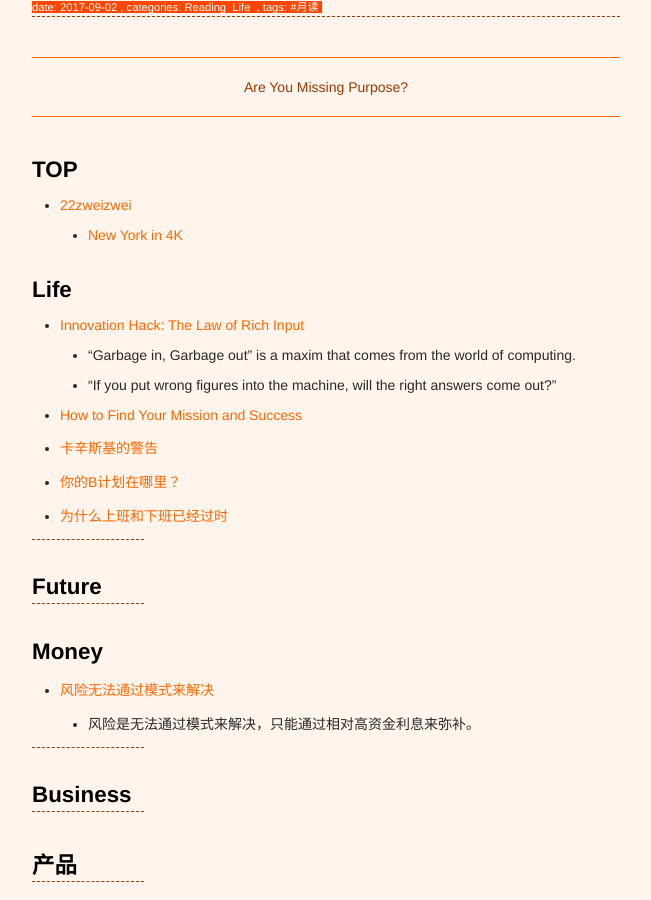
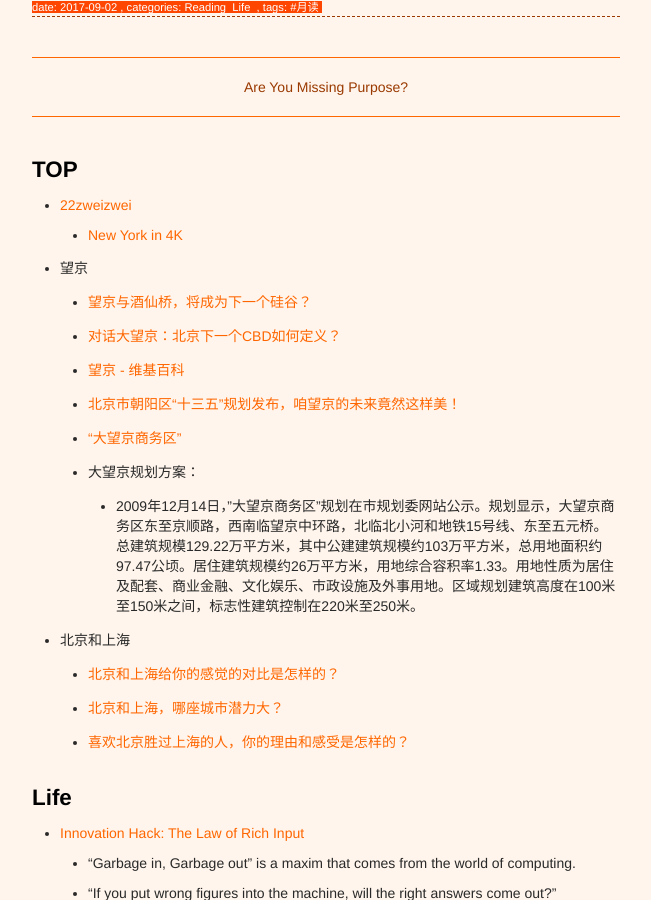
Before and after one commit to xianyuxmu/xianyuxmu.github.io, a Jekyll site: the page built from _posts/2017-09-02-monthly-reading.md, in a window 1280 px wide and 900 px high, scrolled down 202 px. Shown: the whole window, without its empty margins (314-965 px from the left). Built offline with Jekyll 4.4.1, drawn with Linux system fonts in a browser that asks for light colours; comment, search, counter and statistics services are not loaded; some of the changed text lies outside the part shown.

Commit message:
29 Sep. 2017

```diff
--- a/_posts/2017-09-02-monthly-reading.md
+++ b/_posts/2017-09-02-monthly-reading.md
@@ -18,6 +18,18 @@ tags:
 
 - [22zweizwei](https://www.youtube.com/user/22zweizwei/feed)
 	- [New York in 4K](https://www.youtube.com/watch?v=TmDKbUrSYxQ)
+- 望京
+	- [望京与酒仙桥，将成为下一个硅谷？](http://www.cyzone.cn/a/20160420/294366.html)
+	- [对话大望京：北京下一个CBD如何定义？](http://sydc.sina.com.cn/dichan/2014-10-24/8199/2014/1024/13369.shtml)
+	- [望京 - 维基百科](https://zh.wikipedia.org/wiki/%E6%9C%9B%E4%BA%AC)
+	- [北京市朝阳区“十三五”规划发布，咱望京的未来竟然这样美！](http://blog.sina.com.cn/s/blog_506718590102ycr4.html)
+	- [“大望京商务区”](http://house.china.com.cn/topic/dwj/)
+	- 大望京规划方案：
+		- 2009年12月14日，"大望京商务区"规划在市规划委网站公示。规划显示，大望京商务区东至京顺路，西南临望京中环路，北临北小河和地铁15号线、东至五元桥。总建筑规模129.22万平方米，其中公建建筑规模约103万平方米，总用地面积约97.47公顷。居住建筑规模约26万平方米，用地综合容积率1.33。用地性质为居住及配套、商业金融、文化娱乐、市政设施及外事用地。区域规划建筑高度在100米至150米之间，标志性建筑控制在220米至250米。
+- 北京和上海
+	- [北京和上海给你的感觉的对比是怎样的？](https://www.zhihu.com/question/21727056)
+	- [北京和上海，哪座城市潜力大？](https://www.zhihu.com/question/38645019)
+	- [喜欢北京胜过上海的人，你的理由和感受是怎样的？](https://www.zhihu.com/question/20370187)
 
 
 ## Life
```
Also changed, not shown: other parts of _posts/2017-09-02-monthly-reading.md (+0 -8 lines).
